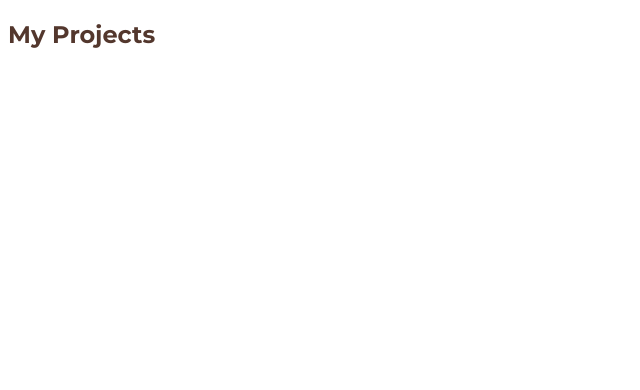
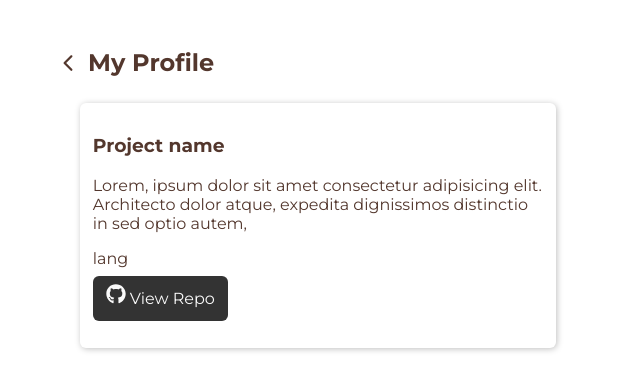
Before and after one commit to RajSolai/personal-portfolio, a Next.js app: page /projects in a window 1280 px wide. Shown: the top 390 px of the page, without its empty margins (0-640 px from the left). Built offline with nearby package versions, Linux system fonts and the light colour scheme.

Commit message:
added project page

```diff
--- a/pages/projects/index.js
+++ b/pages/projects/index.js
@@ -1,8 +1,23 @@
 //projects.js
+import { Fade } from "react-reveal";
+import Link from "next/link";
+import { IoIosArrowBack } from "react-icons/io";
+import ProjectCard from "./projectcard";
+
 export default function project() {
-	return (
-		<div className="projects">
-			<h2>My Projects</h2>
-		</div>
-	);
+  return (
+    <div className="projects">
+      <Fade left>
+        <span className="titlewrap">
+          <Link href="/">
+            <IoIosArrowBack />
+          </Link>
+          <p>My Profile</p>
+        </span>
+      </Fade>
+      <div className="project-holder">
+        <ProjectCard lang="bro" />
+      </div>
+    </div>
+  );
 }
--- /dev/null
+++ b/pages/projects/projectcard.js
@@ -0,0 +1,20 @@
+import { FaGithub } from "react-icons/fa";
+
+export default function ProjectCard(props) {
+  return (
+    <>
+      <div className="project-card">
+        <h3>Project name</h3>
+        <p>
+          Lorem, ipsum dolor sit amet consectetur adipisicing elit. Architecto
+          dolor atque, expedita dignissimos distinctio in sed optio autem,
+        </p>
+        <p>lang</p>
+        <a href="" className="repo_btn">
+          <FaGithub size="20px" />
+          &nbsp;<span>View Repo</span>
+        </a>
+      </div>
+    </>
+  );
+}
--- a/styles/globals.css
+++ b/styles/globals.css
@@ -160,3 +160,37 @@ button:hover {
 .fb {
   color: #4267b2;
 }
+
+.projects {
+  margin: 3rem;
+}
+
+.project-card {
+  padding: 0.8rem;
+  margin: 0.5rem;
+  width: 450px;
+  height: 220px;
+  border-radius: 6px;
+  box-shadow: 1px 1px 6px rgba(0, 0, 0, 0.25);
+}
+
+.project-holder {
+  padding: 1rem;
+  display: flex;
+  flex-direction: row;
+  flex-wrap: wrap;
+}
+
+.repo_btn {
+  color: #fafafa;
+  background-color: #333333;
+  padding: 0.8rem;
+  text-decoration: none;
+  border-radius: 6px;
+  transition: 200ms ease-in-out;
+}
+
+.repo_btn:hover {
+  background-color: transparent;
+  color: #333333;
+}
```
Also changed, not shown: pages/profile/index.js (+8 -9 lines). Lines whose indentation alone changed are shown as unchanged.
